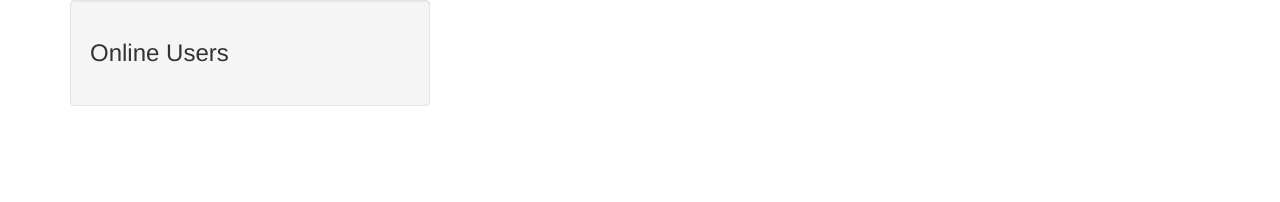
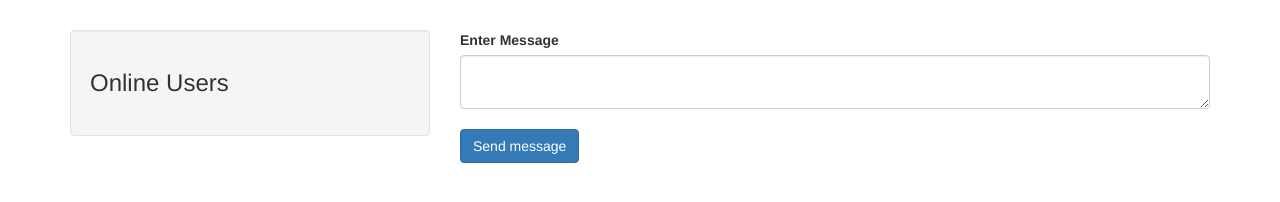
Before and after one commit to joaothe/chatTest, a website: page index.html in a window 1280 px wide. Drawn offline with nearby package versions, Linux system fonts and the light colour scheme.

Commit message:
Editing html

```diff
--- a/index.html
+++ b/index.html
@@ -6,6 +6,11 @@
     <link rel="stylesheet" href="https://maxcdn.bootstrapcdn.com/bootstrap/3.3.7/css/bootstrap.min.css">
     <script src="https://ajax.googleapis.com/ajax/libs/jquery/3.2.1/jquery.min.js"></script>
     <script src="/socket.io/socket.io.js"></script>
+    <style>
+      body{
+        margin-top: 30px;
+      }
+    </style>
   </head>
   <body>
     <div class="container">
@@ -20,6 +25,15 @@
         <div class="col-md-8">
           <div class="chat" id="chat"></div>
 
+          <form id="messageForm">
+            <div class="form-group">
+              <label>Enter Message</label>
+              <textarea class="form-control" id="message"></textarea>
+              <br/>
+              <input type="submit" class="btn btn-primary" value="Send message"/>
+            </div>
+          </form>
+
         </div>
 
       </div>
```
Also changed, not shown: 1 other file.
